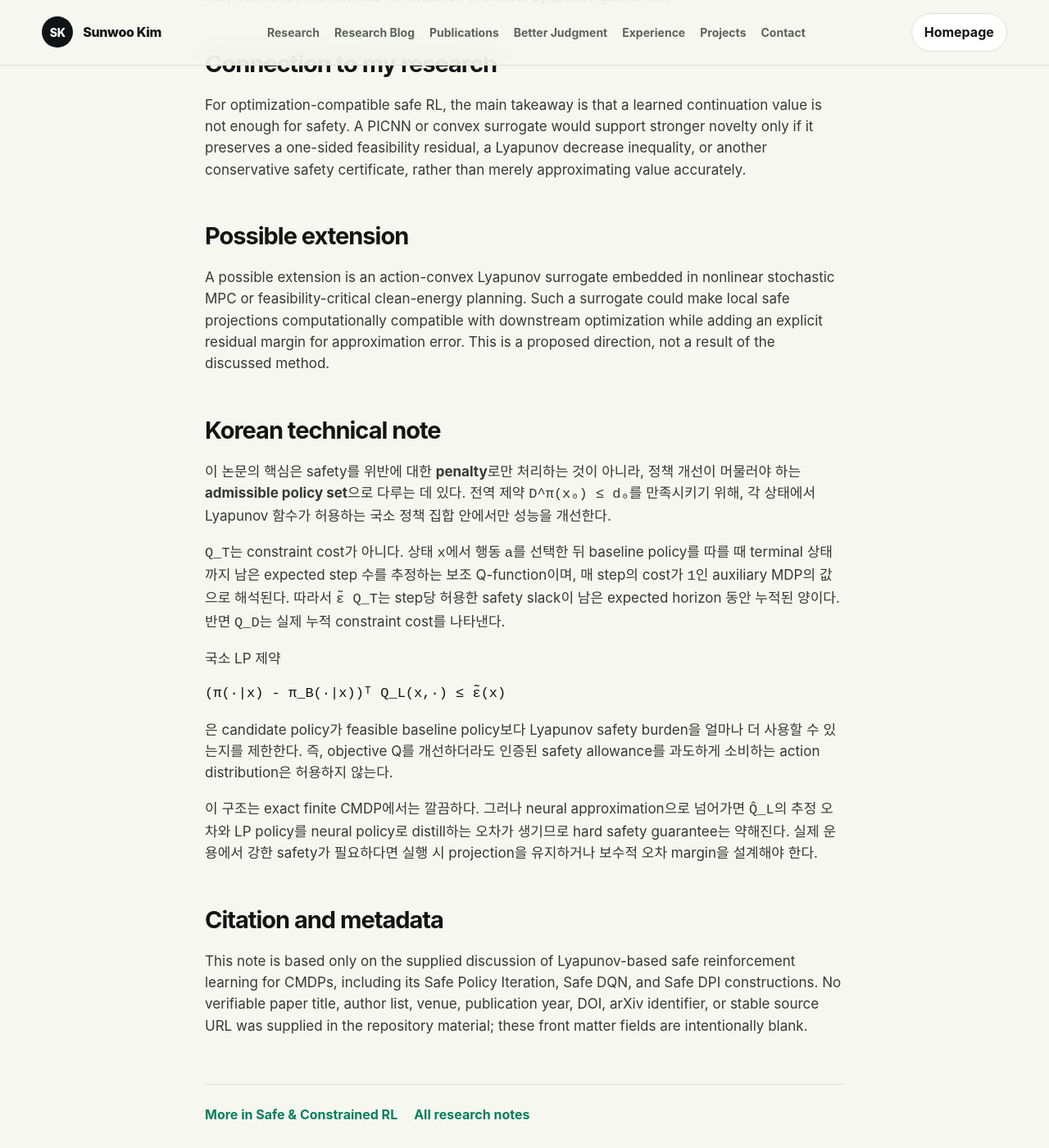
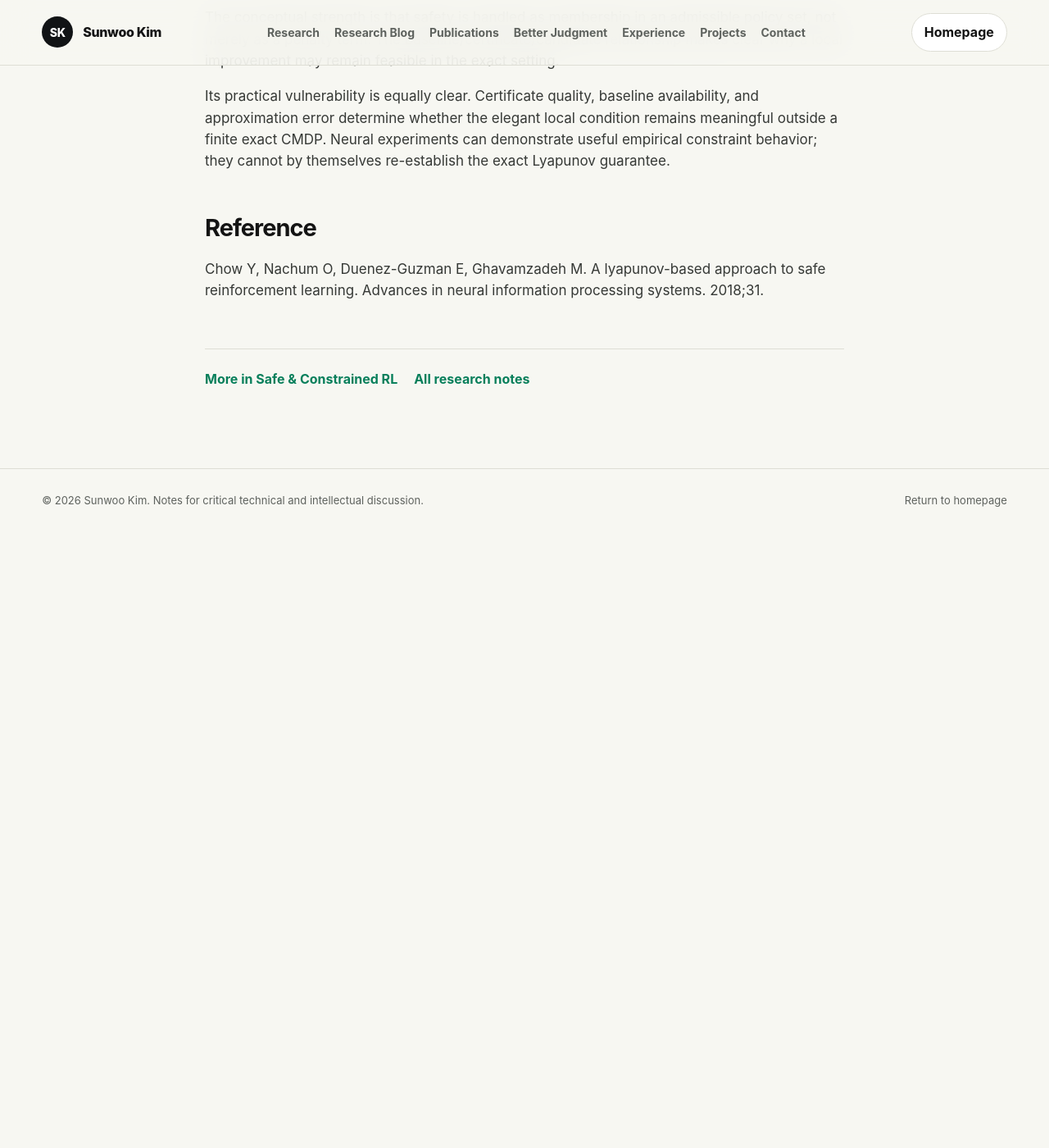
Before and after one commit to SunBooGermany/SunBooGermany.github.io, a Jekyll site: the page built from _posts/2026-05-26-safe-constrained-rl-lyapunov-safe-cmdp.md, in a window 1280 px wide and 1400 px high, scrolled down 6164 px. Shown: the whole window at 82% size. Built offline with Jekyll 4.4.1, drawn with Linux system fonts in a browser that asks for light colours; after the commit the page ends 6812 px from its top, so only the background shows below that; some of the changed text lies outside the part shown.

Commit message:
Update research note: lyapunov cmdp reference

````diff
--- a/_posts/2026-05-26-safe-constrained-rl-lyapunov-safe-cmdp.md
+++ b/_posts/2026-05-26-safe-constrained-rl-lyapunov-safe-cmdp.md
@@ -4,10 +4,10 @@ title: "Lyapunov-Based Safe Policy Improvement for CMDPs"
 date: 2026-05-26
 category: safe-constrained-rl
 category_label: "Safe & Constrained RL"
-paper_title: ""
-authors: ""
-venue: ""
-year: ""
+paper_title: "A lyapunov-based approach to safe reinforcement learning"
+authors: "Chow Y, Nachum O, Duenez-Guzman E, Ghavamzadeh M"
+venue: "Advances in neural information processing systems"
+year: "2018"
 doi: ""
 arxiv: ""
 source_url: ""
@@ -181,30 +181,6 @@ The conceptual strength is that safety is handled as membership in an admissible
 
 Its practical vulnerability is equally clear. Certificate quality, baseline availability, and approximation error determine whether the elegant local condition remains meaningful outside a finite exact CMDP. Neural experiments can demonstrate useful empirical constraint behavior; they cannot by themselves re-establish the exact Lyapunov guarantee.
 
-## Connection to my research
+## Reference
 
-For optimization-compatible safe RL, the main takeaway is that a learned continuation value is not enough for safety. A PICNN or convex surrogate would support stronger novelty only if it preserves a one-sided feasibility residual, a Lyapunov decrease inequality, or another conservative safety certificate, rather than merely approximating value accurately.
-
-## Possible extension
-
-A possible extension is an action-convex Lyapunov surrogate embedded in nonlinear stochastic MPC or feasibility-critical clean-energy planning. Such a surrogate could make local safe projections computationally compatible with downstream optimization while adding an explicit residual margin for approximation error. This is a proposed direction, not a result of the discussed method.
-
-## Korean technical note
-
-이 논문의 핵심은 safety를 위반에 대한 **penalty**로만 처리하는 것이 아니라, 정책 개선이 머물러야 하는 **admissible policy set**으로 다루는 데 있다. 전역 제약 `D^π(x₀) ≤ d₀`를 만족시키기 위해, 각 상태에서 Lyapunov 함수가 허용하는 국소 정책 집합 안에서만 성능을 개선한다.
-
-`Q_T`는 constraint cost가 아니다. 상태 `x`에서 행동 `a`를 선택한 뒤 baseline policy를 따를 때 terminal 상태까지 남은 expected step 수를 추정하는 보조 Q-function이며, 매 step의 cost가 `1`인 auxiliary MDP의 값으로 해석된다. 따라서 `ε̃ Q_T`는 step당 허용한 safety slack이 남은 expected horizon 동안 누적된 양이다. 반면 `Q_D`는 실제 누적 constraint cost를 나타낸다.
-
-국소 LP 제약
-
-```text
-(π(·|x) - π_B(·|x))ᵀ Q_L(x,·) ≤ ε̃(x)
-```
-
-은 candidate policy가 feasible baseline policy보다 Lyapunov safety burden을 얼마나 더 사용할 수 있는지를 제한한다. 즉, objective Q를 개선하더라도 인증된 safety allowance를 과도하게 소비하는 action distribution은 허용하지 않는다.
-
-이 구조는 exact finite CMDP에서는 깔끔하다. 그러나 neural approximation으로 넘어가면 `Q̂_L`의 추정 오차와 LP policy를 neural policy로 distill하는 오차가 생기므로 hard safety guarantee는 약해진다. 실제 운용에서 강한 safety가 필요하다면 실행 시 projection을 유지하거나 보수적 오차 margin을 설계해야 한다.
-
-## Citation and metadata
-
-This note is based only on the supplied discussion of Lyapunov-based safe reinforcement learning for CMDPs, including its Safe Policy Iteration, Safe DQN, and Safe DPI constructions. No verifiable paper title, author list, venue, publication year, DOI, arXiv identifier, or stable source URL was supplied in the repository material; these front matter fields are intentionally blank.
+Chow Y, Nachum O, Duenez-Guzman E, Ghavamzadeh M. A lyapunov-based approach to safe reinforcement learning. Advances in neural information processing systems. 2018;31.
````
